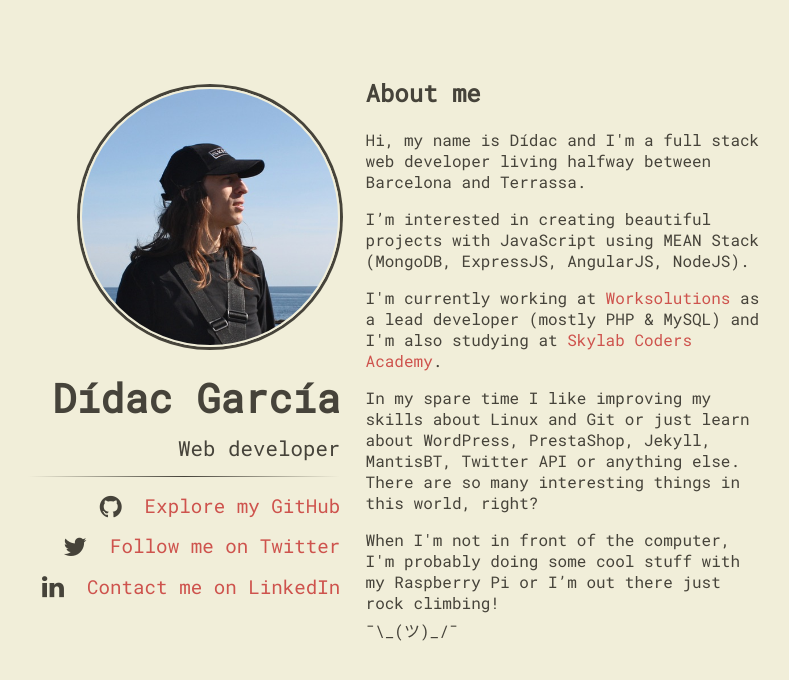
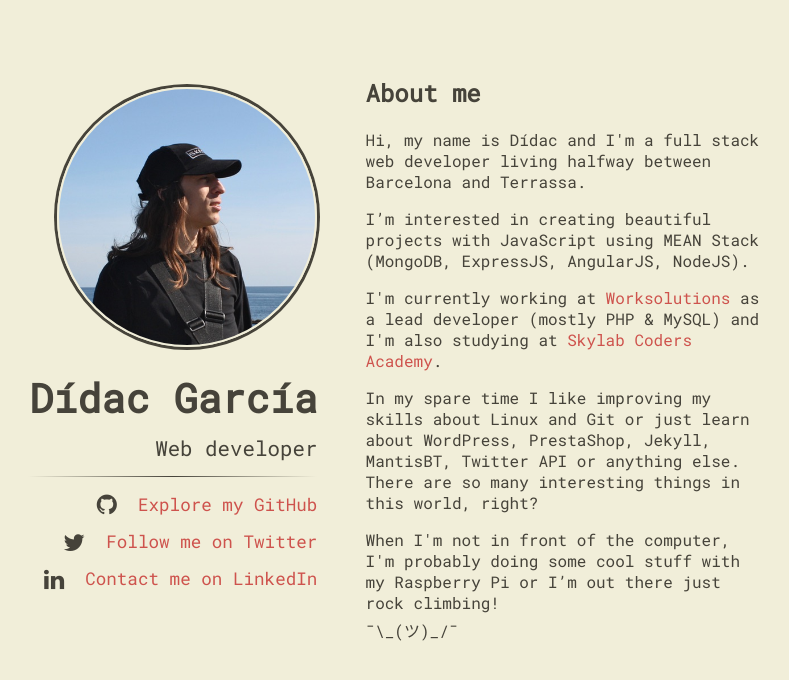
Before and after one commit to didaquis/didaquis, a Jekyll site: the page built from index.html, in a window 1280 px wide. Shown: the top 680 px of the page, without its empty margins (252-1041 px from the left). Built offline with Jekyll 4.4.1, drawn with Linux system fonts in a browser that asks for light colours.

Commit message:
Reducir tamaño enlaces principales

```diff
--- a/assets/main.scss
+++ b/assets/main.scss
@@ -41,7 +41,7 @@ a:hover {
 
 /*** main content list ***/
 .main-list-item {
-	font-size: 1.2em;
+	font-size: 1.1em;
 	margin: 0.8em 0;
 }
 
```
